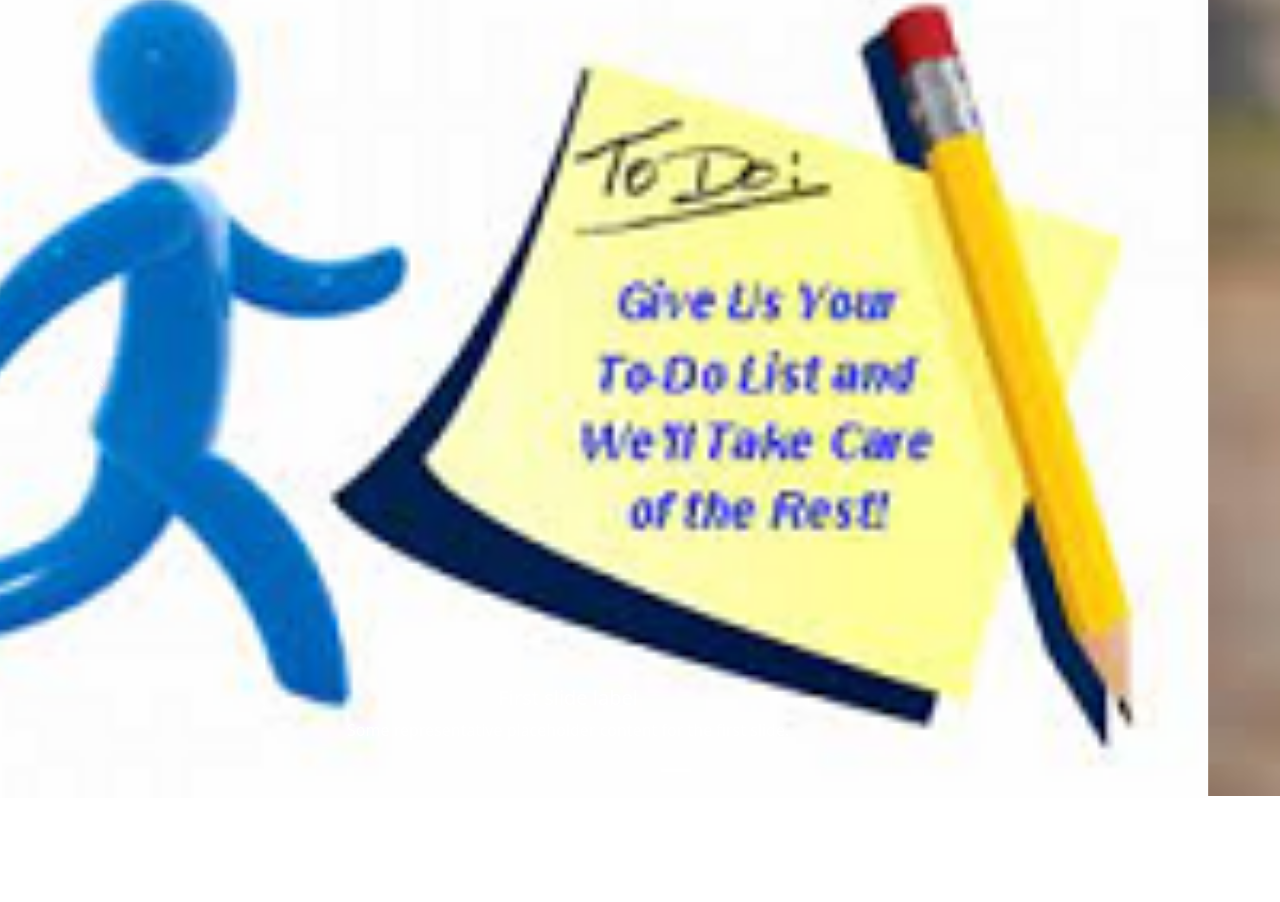
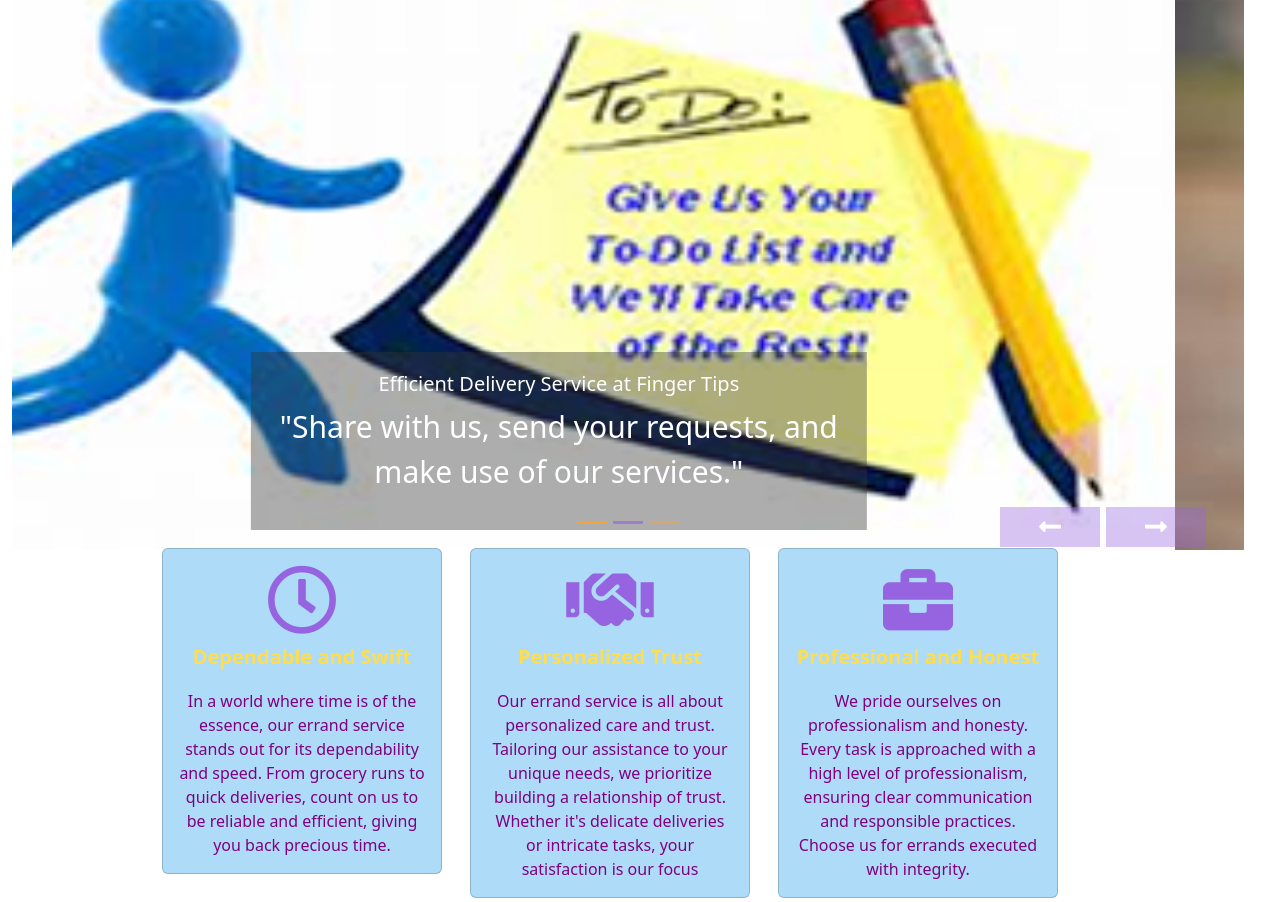
Before and after one commit to Ajuwon2021/swift_errands, a plain HTML site: page index.html in a window 1280 px wide. Shown: the part 159-1061 px from the top of the page. Before the commit the page ends 957 px from the top, so only its background shows below. Drawn offline with Linux system fonts and the light colour scheme.

Commit message:
Progress commits

```diff
--- a/css/style.css
+++ b/css/style.css
@@ -1,3 +1,4 @@
+/*********Global settings*********/
 * {
     margin: 0;
     padding: 0;
@@ -18,7 +19,7 @@
 }
 
 .navbar-nav {
-    margin-right: 100px;
+    margin-right: 50px;
 }
 
 .nav-link {
@@ -34,3 +35,112 @@
 .header .navbar-nav .active {
     color: #FFA12C !important;
 }
+
+.call_us a {
+    margin-right: 30px;
+    color: wheat;
+    font-size: 20px;
+    text-decoration: none;
+}
+
+.call_us a .call_num {
+    padding-left: 10px;
+}
+
+.call_us a:hover {
+    color: white;
+}
+
+/***********Welcome section settings********/
+
+.welcome {
+    width: 100%;
+    height: 700px;
+    background-color: transparent;
+    border-bottom-left-radius: 200px;
+    border-bottom-right-radius: 200px;
+}
+
+.welcome .carousel-indicators button {
+    background-color: #FFA12C;
+    font-weight: bolder;
+}
+
+.welcome .carousel-indicators .active {
+    background-color: #9663E1 !important;
+}
+
+
+.welcome .slide_controls {
+        cursor: pointer;
+}
+
+.welcome .carousel-caption {
+    font-size: 30px;
+    width: 50%;
+    margin: auto;
+    background-color: rgba(51, 51, 51, 40%);
+    border: none;
+}
+
+.welcome .main_controls i {
+    margin: 560px 0px 50px;
+    align-items: center;
+    color: #ffffff;
+    font-weight: bold;
+    font-size: 25px;
+    background-color: rgba(152, 102, 227, 75%);
+    cursor: pointer;
+    border: none;
+    width: 100px;
+    height: 40px;
+}
+
+.welcome .slide_controls .carousel-control-prev {
+    margin-left: 1000px;
+    padding: 7px;
+
+}
+
+.welcome .slide_controls .carousel-control-next {
+    margin-right: 50px;
+    padding: 7px;
+}
+
+.welcome .slide_controls i:hover {
+    background-color: #FFA12C;
+}
+
+.welcome .card_1 {
+    margin-left: 50px;
+}
+
+.welcome .card-deck .card {
+    background-color: rgb(51, 166, 237, 40%);
+    height: fit-content;
+    word-wrap: break-word;
+    width: 280px;
+    margin-left: 100px;
+    margin-top: -50px;
+    z-index: 1;
+    color: #ffffff;
+    text-align: center;
+    font-weight: bold;
+}
+
+.welcome .card_1 h5, .card_2 h5, .card_3 h5 {
+    color: #FFDD4C;
+    font-weight: bolder;
+}
+
+.welcome .card-deck .card p {
+    color: purple;
+    font-weight: 400;
+    margin-top: 20px;
+}
+
+.welcome .card-body i {
+    color: #9663E1;
+    font-size: 70px;
+    margin-bottom: 10px;
+}
--- a/index.html
+++ b/index.html
@@ -8,6 +8,8 @@
     <link rel="shortcut icon" href="./images/logo_1.png" type="image/x-icon">
     <link rel="stylesheet" href="./css/style.css">
     <link rel="stylesheet" href="./css/bootstrap.min.css">
+    <link rel="stylesheet" href="./icons/css/all.css">
+    <link rel="stylesheet" href="./css/responsive.css">
 </head>
 <body>
 
@@ -18,6 +20,7 @@
                 <a class="navbar-brand nav-logo" href="#">
                     <img src="./images/logo_1.png" alt="Swift Errands Logo" srcset="" width="180px" height="180px">
                 </a>
+
                 <button class="navbar-toggler" type="button" data-bs-toggle="collapse" data-bs-target="#navbarNavAltMarkup" aria-controls="navbarNavAltMarkup" aria-expanded="false" aria-label="Toggle navigation">
                     <span class="navbar-toggler-icon"></span>
                 </button>
@@ -29,12 +32,21 @@
                         <a class="nav-link" href="#contact">Contact</a>
                     </div>
                 </div>
+
+                <div class="call_us">
+                    <a class="call_text" href="tel:+234 806 7863 154">
+                        <i class="fas fa-phone-alt">
+                           <span class="call_num">+234 806 7863 154</span>
+                        </i>
+                    </a>
+
+                </div>
             </div>
         </nav>
     </section>
 
     <!------------------Welcome board------------------>
-    <section class="welcome">
+    <section class="welcome row container-fluid">
         <div id="carouselExampleCaptions" class="carousel slide" data-bs-ride="carousel">
             <div class="carousel-indicators">
                 <button type="button" data-bs-target="#carouselExampleCaptions" data-bs-slide-to="0" class="active" aria-current="true" aria-label="Slide 1"></button>
@@ -43,37 +55,81 @@
             </div>
             <div class="carousel-inner">
                 <div class="carousel-item active">
-                <img src="./images/err0.png" class="d-block w-100" alt="...">
-                <div class="carousel-caption d-none d-md-block">
-                    <h5>First slide label</h5>
-                    <p>Some representative placeholder content for the first slide.</p>
+                    <img src="./images/wel_1.png" class="d-block w-100" alt="...">
+                    <div class="carousel-caption d-md-block">
+                        <h5>Efficient Delivery Service at Finger Tips</h5>
+                        <p>"Share with us, send your requests, and make use of our services."</p>
+                    </div>
                 </div>
+
+                <div class="carousel-item">
+                    <img src="./images/wel_2.png" class="d-block w-100" alt="...">
+                    <div class="carousel-caption d-md-block">
+                        <h5>Efficient Delivery Service at Finger Tips</h5>
+                        <p>"Swift Errands ensures prompt and secure package deliveries"</p>
+                    </div>
                 </div>
+
                 <div class="carousel-item">
-                <img src="./images/err1.jpg" class="d-block w-100" alt="...">
-                <div class="carousel-caption d-none d-md-block">
-                    <h5>Second slide label</h5>
-                    <p>Some representative placeholder content for the second slide.</p>
-                </div>
-                </div>
-                <div class="carousel-item">
-                <img src="./images/err2.jpg" class="d-block w-100" alt="...">
-                <div class="carousel-caption d-none d-md-block">
-                    <h5>Third slide label</h5>
-                    <p>Some representative placeholder content for the third slide.</p>
-                </div>
+                    <img src="./images/wel_3.png" class="d-block w-100" alt="...">
+                    <div class="carousel-caption d-md-block">
+                        <h5>Efficient Delivery Service at Finger Tips</h5>
+                        <p>"Experience hassle-free and reliable service with our dedicated team"</p>
+                    </div>
                 </div>
             </div>
-            <button class="carousel-control-prev" type="button" data-bs-target="#carouselExampleCaptions" data-bs-slide="prev">
-                <span class="carousel-control-prev-icon" aria-hidden="true"></span>
-                <span class="visually-hidden">Previous</span>
-            </button>
-            <button class="carousel-control-next" type="button" data-bs-target="#carouselExampleCaptions" data-bs-slide="next">
-                <span class="carousel-control-next-icon" aria-hidden="true"></span>
-                <span class="visually-hidden">Next</span>
-            </button>
+
+            <div class="slide_controls">
+                <span class="main_controls">
+                    <i class="fas fa-long-arrow-alt-left fas-7x carousel-control-prev" role="href" data-bs-target="#carouselExampleCaptions" data-bs-slide="prev"></i>
+                </span>
+
+                <span class="main_controls">
+                    <i class="fas fa-long-arrow-alt-right fas-7x carousel-control-next" role="href" data-bs-target="#carouselExampleCaptions" data-bs-slide="next"></i>
+                </span>
+            </div>
+        </div>
+
+        <div class="container-fluid row row-cols-3 row-cols-md-4 mt-5">
+
+            <div class="col card_1 mb-1 card-deck">
+                <div class="card">
+                    <div class="card-body">
+                    <i class="far fa-clock"></i>
+                    <h5 class="card-title">Dependable and Swift</h5>
+                        <p class="card-text">
+                            In a world where time is of the essence, our errand service stands out for its dependability and speed. From grocery runs to quick deliveries, count on us to be reliable and efficient, giving you back precious time.
+                        </p>
+                    </div>
+                </div>
+            </div>
+
+            <div class="col card_2 mb-1 card-deck">
+                <div class="card">
+                    <div class="card-body">
+                        <i class="fas fa-handshake"></i>
+                    <h5 class="card-title">Personalized Trust</h5>
+                        <p class="card-text">Our errand service is all about personalized care and trust. Tailoring our assistance to your unique needs, we prioritize building a relationship of trust. Whether it's delicate deliveries or intricate tasks, your satisfaction is our focus
+                        </p>
+                    </div>
+                </div>
+            </div>
+
+            <div class="col card_3 mb-1 card-deck">
+                <div class="card">
+                    <div class="card-body">
+                    <i class="fas fa-briefcase"></i>
+                    <h5 class="card-title">Professional and Honest</h5>
+                        <p class="card-text">
+                            We pride ourselves on professionalism and honesty. Every task is approached with a high level of professionalism, ensuring clear communication and responsible practices. Choose us for errands executed with integrity.
+                        </p>
+                    </div>
+                </div>
+            </div>
         </div>
     </section>
+
+
 
     <!-- Boostrap script link -->
     <script src="./js/bootstrap.bundle.min.js"></script>
```
Also changed, not shown: css/responsive.css (added, +19 -0 lines), images/err2.jpg, images/wel_1.png (added), images/wel_2.png (added), images/wel_3.png (added).
